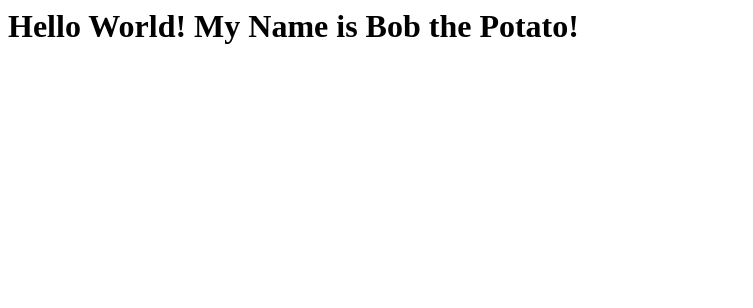
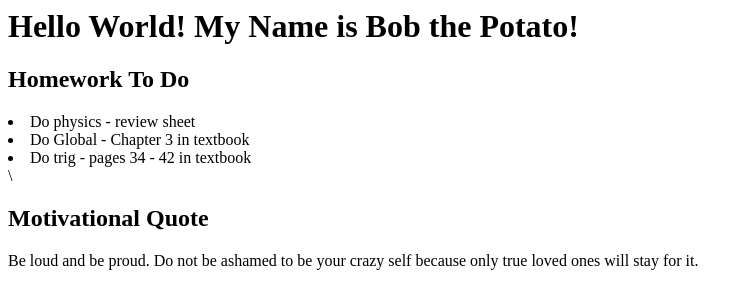
Before and after one commit to tzahan23/todo_app_front_end, a plain HTML site: page index.html in a window 1280 px wide. Shown: the whole page, without its empty margins (0-753 px from the left). Drawn offline with Linux system fonts and the light colour scheme.

Commit message:
changed index.html

```diff
--- a/index.html
+++ b/index.html
@@ -1 +1,9 @@
 <h1>Hello World! My Name is Bob the Potato!</h1>
+<body>
+<h2>Homework To Do</h2>
+<li>Do physics - review sheet</li>
+<li>Do Global - Chapter 3 in textbook</li>
+<li>Do trig - pages 34 - 42 in textbook</li>\
+<h2>Motivational Quote</h2>
+<p>Be loud and be proud. Do not be ashamed to be your crazy self because only true loved ones will stay for it.</p>
+</body>
```
